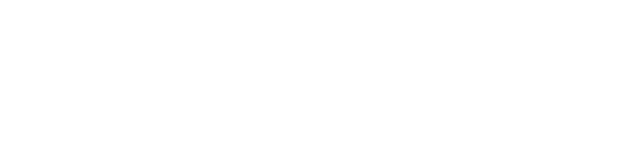
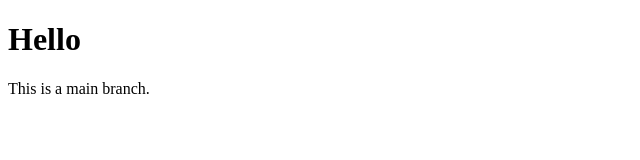
Before and after one commit to AlexaVas/first_day, a plain HTML site: page index.html in a window 1280 px wide. Shown: the whole page, without its empty margins (0-640 px from the left). Drawn offline with Linux system fonts and the light colour scheme.

Commit message:
updated version

```diff
--- a/index.html
+++ b/index.html
@@ -7,6 +7,8 @@
     <title>Document</title>
 </head>
 <body>
+    <h1>Hello</h1>
+    <p>This is a main branch.</p>
 
 </body>
 </html>
```
